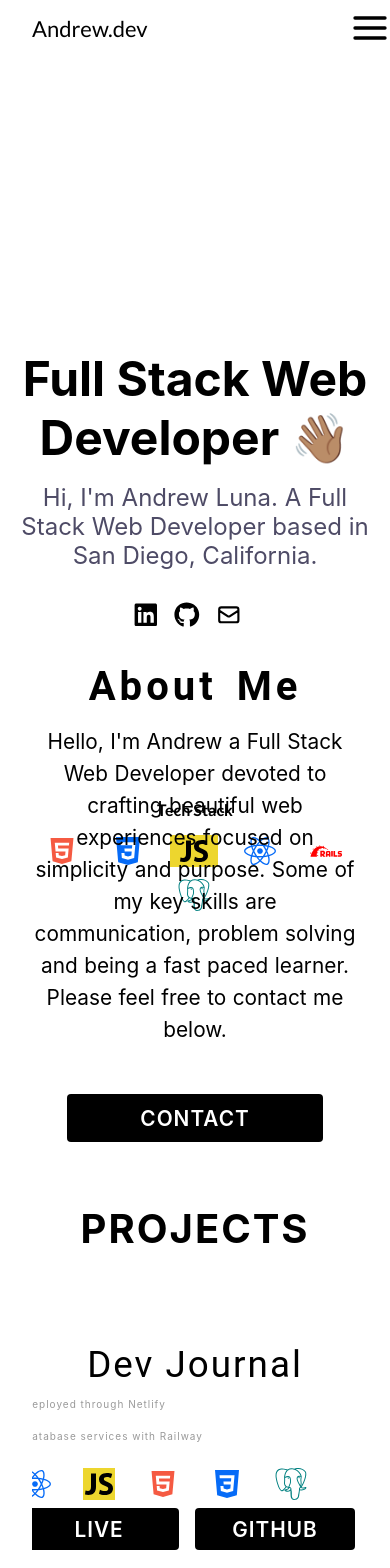
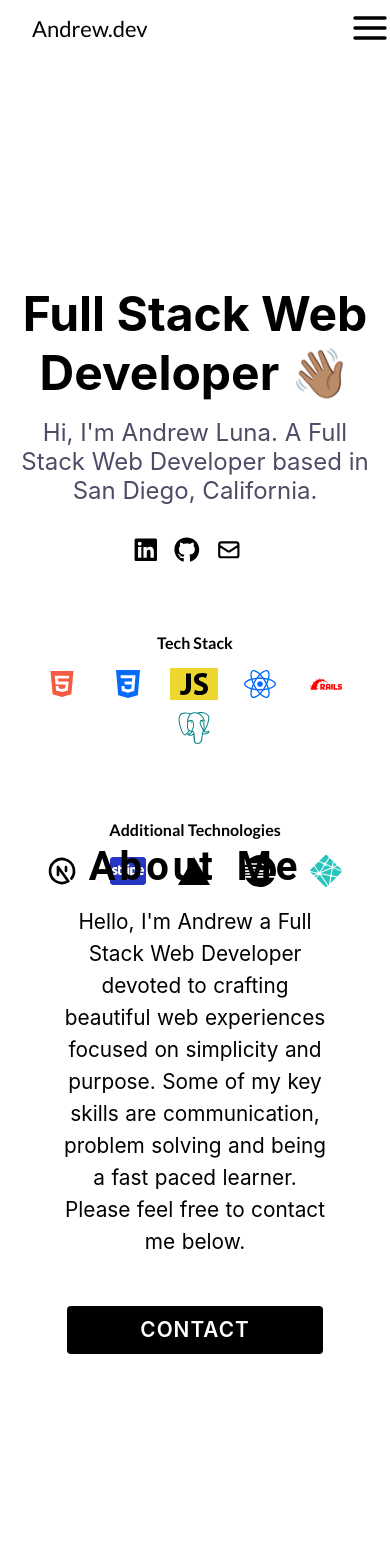
Before and after one commit to lundrew/port, a React (Create React App) app: page / in a window 390 px wide. Shown: the top 1568 px of the page. Built offline with nearby package versions, Linux system fonts and the light colour scheme; no server answers.

Commit message:
add additional tech section

```diff
--- a/src/components/Hero.js
+++ b/src/components/Hero.js
@@ -11,6 +11,12 @@ import { IoLogoJavascript } from "react-icons/io";
 import { FaReact } from "react-icons/fa";
 import { SiRubyonrails } from "react-icons/si";
 import { SiPostgresql } from "react-icons/si";
+
+import { TbBrandNextjs } from "react-icons/tb";
+import { FaCcStripe } from "react-icons/fa";
+import { SiVercel } from "react-icons/si";
+import { SiRailway } from "react-icons/si";
+import { SiNetlify } from "react-icons/si";
 
 const Hero = () => {
   return (
@@ -70,6 +76,35 @@ const Hero = () => {
                 </div>
               </div>
             </section>
+            <section className="skills-section">
+              <div className="skills-cnt">
+                <h3 className="skills-text">Additional Technologies</h3>
+                <div className="skill-items-cnt">
+                  <IconContext.Provider value={{ className: "skill-items" }}>
+                    <TbBrandNextjs
+                      className="skill-icons"
+                      style={{ color: "#000000 ", fontSize: "2rem" }}
+                    />
+                    <FaCcStripe
+                      className="skill-icons"
+                      style={{ color: "#2736C2 ", fontSize: "2rem" }}
+                    />
+                    <SiVercel
+                      className="skill-icons"
+                      style={{ color: "#000000 ", fontSize: "2rem" }}
+                    />
+                    <SiRailway
+                      className="skill-icons"
+                      style={{ color: "#000000 ", fontSize: "2rem" }}
+                    />
+                    <SiNetlify
+                      className="skill-icons"
+                      style={{ color: "#29C4BC ", fontSize: "2rem" }}
+                    />
+                  </IconContext.Provider>
+                </div>
+              </div>
+            </section>
           </div>
         </div>
         <div className="hero-img-cnt">
--- a/src/styles.css
+++ b/src/styles.css
@@ -715,7 +715,7 @@ footer {
   .hero--cnt {
     flex-direction: column-reverse;
     text-align: center;
-    height: 60vh;
+    height: 90vh;
   }
 
   .intro {
@@ -899,8 +899,7 @@ footer {
     flex-direction: column;
     align-items: center;
     justify-content: center;
-    height: 40vh;
-    padding-bottom: 50px;
+    height: 10vh;
   }
 
   .skill-icons {
@@ -1001,7 +1000,7 @@ footer {
     flex-direction: column-reverse;
     padding-top: 4rem;
     text-align: center;
-    margin-top: 65px;
+    height: 70vh;
   }
 
   .intro {
@@ -1021,7 +1020,7 @@ footer {
   .about--cnt {
     align-items: center;
     flex-direction: column;
-    padding: 0px;
+    padding-top: 10rem;
   }
 
   /* Project section */
```
